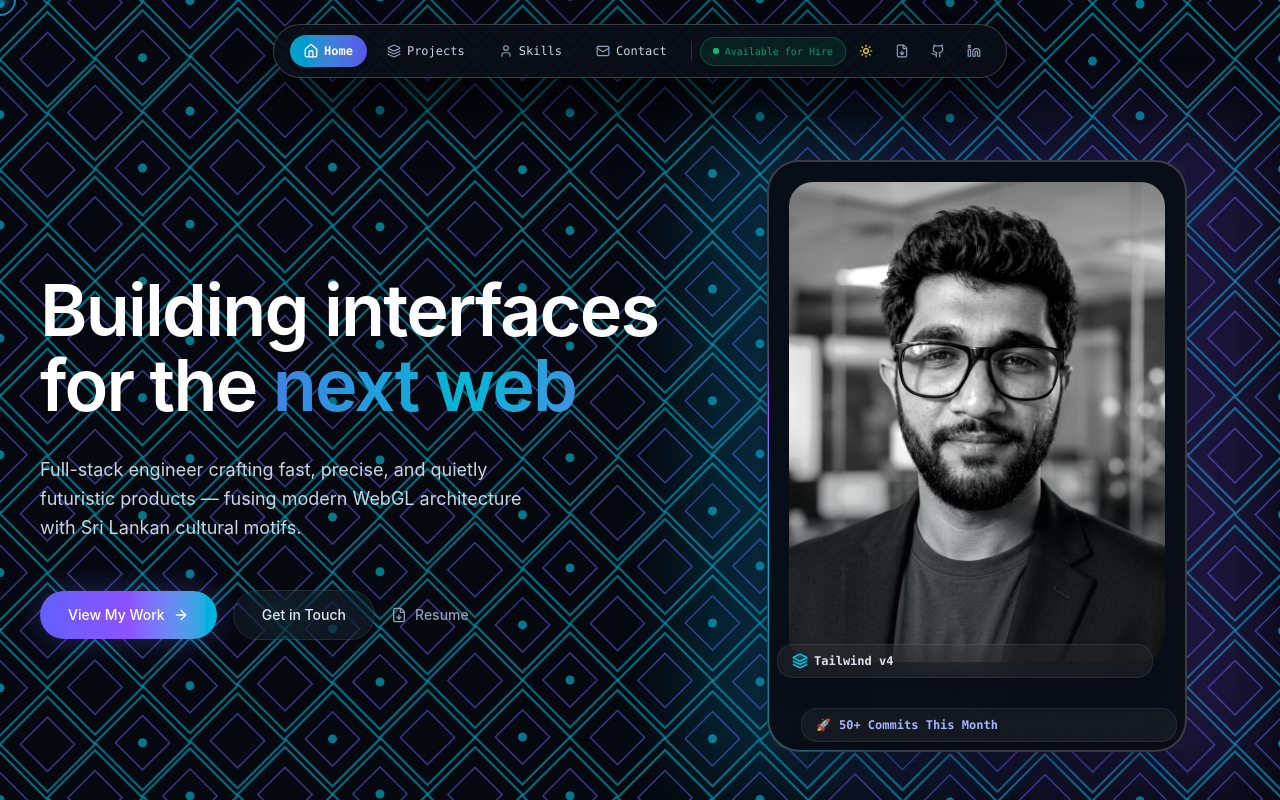
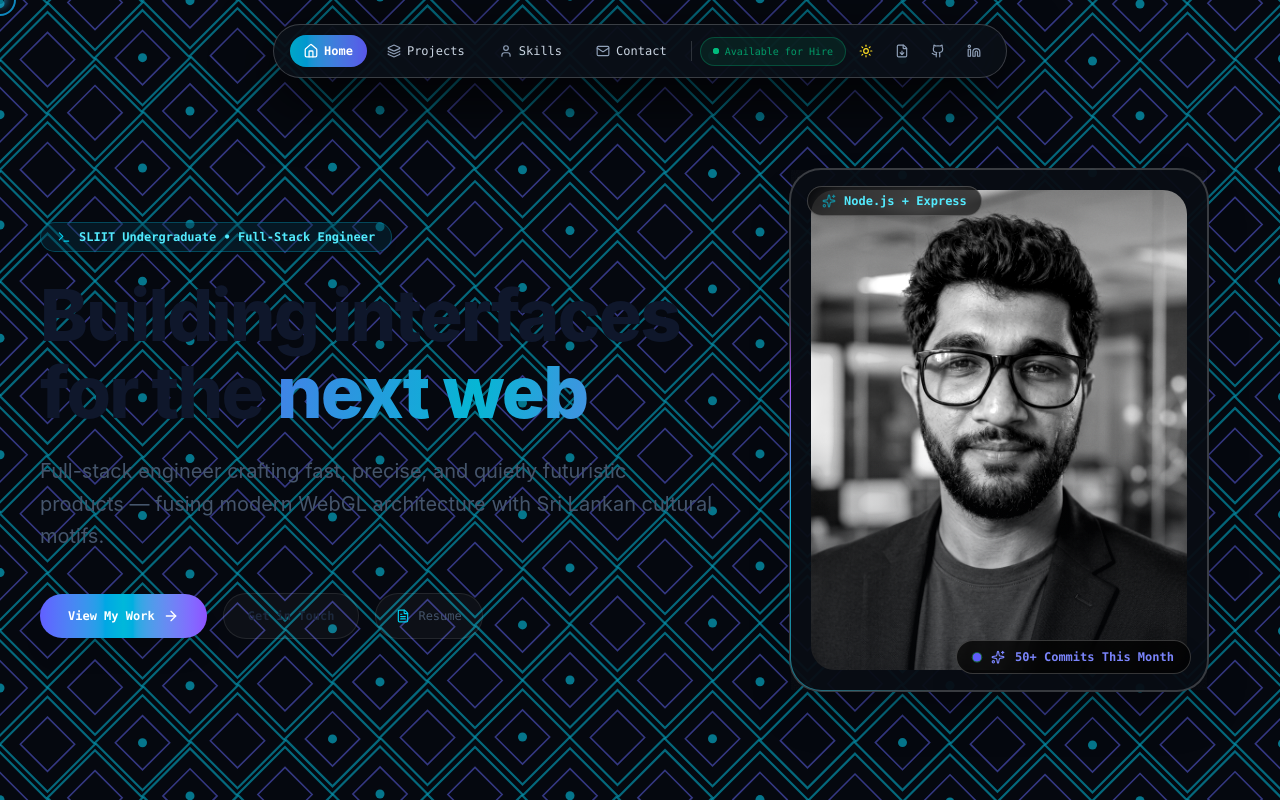
Before and after one commit to sasiruliyanage2004/portfolio-, a React (Vite) app: page / in a window 1280 px wide. Shown: the top 800 px of the page. Built offline with nearby package versions, Linux system fonts and the light colour scheme.

Commit message:
fix_remove_square_backdrop_glow_box_from_behind_hero_portrait_card

```diff
--- a/src/components/cyber/HeroCyber.jsx
+++ b/src/components/cyber/HeroCyber.jsx
@@ -1,20 +1,22 @@
-import { useRef, useState, useEffect } from "react";
-import { motion, AnimatePresence, useMotionValue, useSpring, useScroll, useTransform } from "framer-motion";
-import { ArrowRight, FileDown, Code2, Star, Sparkles, Terminal, Atom, Zap, Layers } from "lucide-react";
+import { useState, useEffect, useRef } from "react";
+import { motion, AnimatePresence, useScroll, useTransform, useMotionValue, useSpring } from "framer-motion";
+import { ArrowRight, FileText, Code2, Sparkles, Terminal, Activity, CheckCircle2 } from "lucide-react";
 
-function MagneticButton({ children, className = "", ...props }) {
+function TiltCard({ children, className = "" }) {
   const ref = useRef(null);
   const x = useMotionValue(0);
   const y = useMotionValue(0);
-  const springX = useSpring(x, { stiffness: 300, damping: 20 });
-  const springY = useSpring(y, { stiffness: 300, damping: 20 });
+
+  const rx = useSpring(y, { stiffness: 200, damping: 20 });
+  const ry = useSpring(x, { stiffness: 200, damping: 20 });
 
   const handleMove = (e) => {
+    if (!ref.current) return;
     const rect = ref.current.getBoundingClientRect();
-    const relX = e.clientX - (rect.left + rect.width / 2);
-    const relY = e.clientY - (rect.top + rect.height / 2);
-    x.set(relX * 0.25);
-    y.set(relY * 0.25);
+    const px = (e.clientX - rect.left) / rect.width;
+    const py = (e.clientY - rect.top) / rect.height;
+    x.set((px - 0.5) * 14);
+    y.set((0.5 - py) * 14);
   };
 
   const handleLeave = () => {
@@ -23,216 +25,170 @@ function MagneticButton({ children, className = "", ...props }) {
   };
 
   return (
-    <motion.button
-      ref={ref}
-      onMouseMove={handleMove}
-      onMouseLeave={handleLeave}
-      style={{ x: springX, y: springY }}
-      whileTap={{ scale: 0.96 }}
-      className={className}
-      {...props}
-    >
-      {children}
-    </motion.button>
-  );
-}
-
-function TiltCard({ children, className = "" }) {
-  const ref = useRef(null);
-  const rotateX = useMotionValue(0);
-  const rotateY = useMotionValue(0);
-  const springRX = useSpring(rotateX, { stiffness: 150, damping: 18 });
-  const springRY = useSpring(rotateY, { stiffness: 150, damping: 18 });
-  const [spot, setSpot] = useState({ x: 50, y: 50 });
-
-  const handleMove = (e) => {
-    const rect = ref.current.getBoundingClientRect();
-    const px = (e.clientX - rect.left) / rect.width;
-    const py = (e.clientY - rect.top) / rect.height;
-    rotateY.set((px - 0.5) * 12);
-    rotateX.set((0.5 - py) * 12);
-    setSpot({ x: px * 100, y: py * 100 });
-  };
-
-  const handleLeave = () => {
-    rotateX.set(0);
-    rotateY.set(0);
-  };
-
-  return (
     <motion.div
       ref={ref}
       onMouseMove={handleMove}
       onMouseLeave={handleLeave}
-      style={{ rotateX: springRX, rotateY: springRY, transformPerspective: 900 }}
+      style={{ rotateX: rx, rotateY: ry, transformPerspective: 1000 }}
       className={className}
     >
-      <div
-        className="pointer-events-none absolute inset-0 rounded-[inherit] opacity-0 transition-opacity duration-300 group-hover:opacity-100"
-        style={{
-          background: `radial-gradient(360px circle at ${spot.x}% ${spot.y}%, rgba(6,182,212,0.18), transparent 65%)`,
-        }}
-      />
       {children}
     </motion.div>
   );
 }
 
-const TECH_STACK = [
-  { label: "React 19", icon: Atom },
-  { label: "Vite 8", icon: Zap },
-  { label: "Tailwind v4", icon: Layers },
-  { label: "Framer Motion", icon: Sparkles },
-  { label: "Node.js", icon: Terminal },
+const TECH_BADGES = [
+  "React 19 + Vite 8",
+  "Tailwind CSS v4",
+  "Node.js + Express",
+  "Python + FastAPI",
+  "Framer Motion",
 ];
 
 function CyclingTechBadge() {
   const [index, setIndex] = useState(0);
-  const [isPaused, setIsPaused] = useState(false);
 
   useEffect(() => {
-    if (isPaused) return;
     const timer = setInterval(() => {
-      setIndex((prev) => (prev + 1) % TECH_STACK.length);
-    }, 2500);
+      setIndex((prev) => (prev + 1) % TECH_BADGES.length);
+    }, 2800);
     return () => clearInterval(timer);
-  }, [isPaused]);
-
-  const CurrentIcon = TECH_STACK[index].icon;
+  }, []);
 
   return (
-    <div
-      onMouseEnter={() => setIsPaused(true)}
-      onMouseLeave={() => setIsPaused(false)}
-      className="glass-panel noise-overlay absolute -top-3 -left-3 flex items-center gap-1.5 px-3.5 py-2 rounded-2xl shadow-xl animate-float-chip cursor-pointer select-none z-20 border border-white/20"
-    >
+    <div className="absolute top-4 left-4 z-20 overflow-hidden rounded-full border border-white/20 bg-black/60 px-3.5 py-1.5 backdrop-blur-md shadow-lg">
       <AnimatePresence mode="wait">
         <motion.div
-          key={TECH_STACK[index].label}
-          initial={{ y: 8, opacity: 0 }}
-          animate={{ y: 0, opacity: 1 }}
-          exit={{ y: -8, opacity: 0 }}
-          transition={{ duration: 0.35, ease: "easeInOut" }}
-          className="flex items-center gap-1.5"
+          key={TECH_BADGES[index]}
+          initial={{ opacity: 0, y: 10 }}
+          animate={{ opacity: 1, y: 0 }}
+          exit={{ opacity: 0, y: -10 }}
+          transition={{ duration: 0.3 }}
+          className="flex items-center gap-2 font-mono text-xs font-semibold text-cyan-300"
         >
-          <CurrentIcon className="h-4 w-4 text-cyan-400 fill-cyan-400/20" />
-          <span className="font-mono text-xs font-semibold whitespace-nowrap">
-            {TECH_STACK[index].label}
-          </span>
+          <Sparkles className="h-3.5 w-3.5 text-cyan-400 animate-pulse" />
+          <span>{TECH_BADGES[index]}</span>
         </motion.div>
       </AnimatePresence>
     </div>
   );
 }
 
-const HERO_STATUSES = [
-  { label: "Available for Hire", icon: "🟢", color: "text-emerald-300" },
-  { label: "Coding: React 19 + Node", icon: "⚡", color: "text-cyan-300" },
-  { label: "50+ Commits This Month", icon: "🚀", color: "text-indigo-300" },
+const LIVE_STATUSES = [
+  { text: "Available for Hire", icon: CheckCircle2, color: "text-emerald-400", dot: "bg-emerald-500" },
+  { text: "Coding: React 19 + Node", icon: Activity, color: "text-cyan-400", dot: "bg-cyan-500" },
+  { text: "50+ Commits This Month", icon: Sparkles, color: "text-indigo-400", dot: "bg-indigo-500" },
 ];
 
 function CyclingStatusBadge() {
-  const [index, setIndex] = useState(0);
+  const [statusIdx, setStatusIdx] = useState(0);
 
   useEffect(() => {
     const timer = setInterval(() => {
-      setIndex((prev) => (prev + 1) % HERO_STATUSES.length);
+      setStatusIdx((prev) => (prev + 1) % LIVE_STATUSES.length);
     }, 3000);
     return () => clearInterval(timer);
   }, []);
 
-  const current = HERO_STATUSES[index];
+  const current = LIVE_STATUSES[statusIdx];
+  const IconComponent = current.icon;
 
   return (
-    <div className="glass-panel noise-overlay absolute -bottom-3 -right-3 flex items-center gap-2 px-3.5 py-2 rounded-2xl shadow-xl z-20 border border-white/20 select-none">
-      <span className="text-xs">{current.icon}</span>
+    <div className="absolute bottom-4 right-4 z-20 overflow-hidden rounded-full border border-white/20 bg-black/75 px-4 py-2 backdrop-blur-md shadow-2xl">
       <AnimatePresence mode="wait">
-        <motion.span
-          key={current.label}
-          initial={{ y: 6, opacity: 0 }}
-          animate={{ y: 0, opacity: 1 }}
-          exit={{ y: -6, opacity: 0 }}
-          transition={{ duration: 0.3 }}
-          className={`font-mono text-xs font-semibold whitespace-nowrap ${current.color}`}
+        <motion.div
+          key={current.text}
+          initial={{ opacity: 0, y: 12 }}
+          animate={{ opacity: 1, y: 0 }}
+          exit={{ opacity: 0, y: -12 }}
+          transition={{ duration: 0.35, ease: "easeOut" }}
+          className="flex items-center gap-2.5 font-mono text-xs font-semibold text-white whitespace-nowrap"
         >
-          {current.label}
-        </motion.span>
+          <span className="relative flex h-2 w-2">
+            <span className={`pulse-dot absolute inline-flex h-full w-full rounded-full ${current.dot}`} />
+            <span className={`relative inline-flex h-2 w-2 rounded-full ${current.dot}`} />
+          </span>
+          <IconComponent className={`h-3.5 w-3.5 ${current.color}`} />
+          <span className={current.color}>{current.text}</span>
+        </motion.div>
       </AnimatePresence>
     </div>
   );
 }
 
-export default function HeroCyber() {
-  const { scrollY } = useScroll();
+export default function HeroCyber({ culturalTheme }) {
+  const targetRef = useRef(null);
 
-  // Scroll-driven transforms for Portrait Image Card
-  const avatarScale = useTransform(scrollY, [0, 500], [1, 0.84]);
-  const avatarY = useTransform(scrollY, [0, 500], [0, 45]);
-  const avatarOpacity = useTransform(scrollY, [0, 500], [1, 0.8]);
+  const { scrollYProgress } = useScroll({
+    target: targetRef,
+    offset: ["start start", "end start"],
+  });
 
-  // Scroll-driven transforms for Hero Text Column
-  const heroTextScale = useTransform(scrollY, [0, 500], [1, 0.88]);
-  const heroTextY = useTransform(scrollY, [0, 500], [0, 40]);
-  const heroTextOpacity = useTransform(scrollY, [0, 500], [1, 0.75]);
+  const heroY = useTransform(scrollYProgress, [0, 1], ["0%", "30%"]);
+  const heroOpacity = useTransform(scrollYProgress, [0, 0.7], [1, 0]);
+
+  const avatarY = useTransform(scrollYProgress, [0, 1], ["0%", "15%"]);
+  const avatarScale = useTransform(scrollYProgress, [0, 1], [1, 0.95]);
+  const avatarOpacity = useTransform(scrollYProgress, [0, 0.8], [1, 0.3]);
 
   return (
     <section
+      ref={targetRef}
       id="home"
-      className="relative min-h-screen w-full overflow-hidden bg-transparent flex items-center pt-24 sm:pt-28 lg:pt-32 pb-16"
+      className="relative min-h-screen w-full overflow-hidden bg-transparent pt-32 pb-20 lg:pt-40 lg:pb-32 flex items-center justify-center"
     >
-      <div className="relative z-10 mx-auto grid w-full max-w-7xl grid-cols-1 gap-8 px-6 py-4 sm:py-6 lg:grid-cols-[1.1fr_0.9fr] lg:items-center lg:px-10">
-        {/* Left Column — Text Intro */}
-        <motion.div style={{ scale: heroTextScale, y: heroTextY, opacity: heroTextOpacity }}>
-          <motion.h1
-            initial={{ opacity: 0, y: 18 }}
+      <div className="mx-auto max-w-7xl px-6 lg:px-10 w-full relative z-10">
+        <div className="grid grid-cols-1 items-center gap-12 lg:grid-cols-12 lg:gap-8">
+          {/* Left Column — Text & CTAs */}
+          <motion.div
+            style={{ y: heroY, opacity: heroOpacity }}
+            initial={{ opacity: 0, y: 20 }}
             animate={{ opacity: 1, y: 0 }}
-            transition={{ duration: 0.7 }}
-            className="text-5xl font-semibold leading-[1.05] tracking-tight text-white sm:text-6xl lg:text-7xl"
+            transition={{ duration: 0.8, ease: "easeOut" }}
+            className="lg:col-span-7 space-y-6"
           >
-            Building interfaces
-            <br />
-            for the <span className="text-gradient">next web</span>
-          </motion.h1>
+            {/* Tagline Badge */}
+            <div className="inline-flex items-center gap-2 rounded-full border border-cyan-500/30 bg-cyan-950/40 px-4 py-1.5 font-mono text-xs font-semibold text-cyan-300 shadow-md">
+              <Terminal className="h-3.5 w-3.5 text-cyan-400" />
+              <span>SLIIT Undergraduate • Full-Stack Engineer</span>
+            </div>
 
-          <motion.p
-            initial={{ opacity: 0, y: 18 }}
-            animate={{ opacity: 1, y: 0 }}
-            transition={{ duration: 0.7, delay: 0.15 }}
-            className="mt-8 max-w-lg text-lg leading-relaxed text-slate-300"
+            {/* Main Headline */}
+            <h1 className="text-5xl font-extrabold tracking-tight text-slate-900 dark:text-white sm:text-6xl lg:text-7xl leading-[1.08]">
+              Building interfaces for the <span className="text-gradient">next web</span>
+            </h1>
+
+            {/* Bio Subtitle */}
+            <p className="text-lg text-slate-600 dark:text-slate-300 sm:text-xl font-normal leading-relaxed max-w-2xl">
+              Full-stack engineer crafting fast, precise, and quietly futuristic products — fusing modern WebGL architecture with Sri Lankan cultural motifs.
+            </p>
+
+            {/* Call To Action Buttons */}
+            <div className="flex flex-wrap items-center gap-4 pt-4">
+              <a
+                href="#projects"
+                className="group relative inline-flex items-center gap-2 overflow-hidden rounded-full bg-gradient-to-r from-indigo-500 via-cyan-500 to-violet-500 px-7 py-3.5 font-mono text-xs font-bold text-white shadow-xl transition-all hover:shadow-cyan-500/25 cursor-pointer"
               >
-            Full-stack engineer crafting fast, precise, and quietly futuristic
-            products — fusing modern WebGL architecture with Sri Lankan cultural motifs.
-          </motion.p>
+                <span>View My Work</span>
+                <ArrowRight className="h-4 w-4 transition-transform group-hover:translate-x-1" />
+              </a>
 
-          <motion.div
-            initial={{ opacity: 0, y: 18 }}
-            animate={{ opacity: 1, y: 0 }}
-            transition={{ duration: 0.7, delay: 0.3 }}
-            className="mt-12 flex flex-wrap items-center gap-4"
+              <a
+                href="#contact"
+                className="glass-panel inline-flex items-center gap-2 rounded-full px-6 py-3.5 font-mono text-xs font-bold text-slate-800 dark:text-slate-200 transition-all hover:border-cyan-400/50 hover:text-cyan-400 cursor-pointer"
               >
-            {/* Primary CTA (Gradient Sheen Sweep) */}
-            <MagneticButton className="group relative inline-flex items-center gap-2 overflow-hidden rounded-full bg-gradient-to-r from-indigo-500 via-violet-500 to-cyan-500 px-7 py-3.5 text-sm font-medium text-white shadow-[0_0_30px_rgba(99,102,241,0.35)] transition-shadow hover:shadow-[0_0_45px_rgba(99,102,241,0.55)] cursor-pointer">
-              <span className="relative z-10 flex items-center gap-2">
-                View My Work
-                <ArrowRight className="h-4 w-4 transition-transform duration-300 group-hover:translate-x-1.5" />
-              </span>
-              <span className="absolute inset-0 -translate-x-full group-hover:translate-x-full transition-transform duration-700 ease-out bg-gradient-to-r from-transparent via-white/25 to-transparent pointer-events-none" />
-            </MagneticButton>
-
-            {/* Secondary CTA (Ghost/Outline Style) */}
-            <MagneticButton className="glass-panel inline-flex items-center gap-2 rounded-full px-7 py-3.5 text-sm font-medium text-slate-200 border border-slate-300/30 dark:border-white/20 hover:bg-indigo-500/10 hover:border-indigo-500/40 hover:text-cyan-300 transition-all cursor-pointer bg-transparent">
-              Get in Touch
-            </MagneticButton>
+                <span>Get in Touch</span>
+              </a>
 
               <a
                 href="/resume.pdf"
                 download="Sasiru_Liyanage_CV.pdf"
-              className="inline-flex items-center gap-2 text-sm font-medium text-slate-400 underline-offset-4 transition-colors hover:text-cyan-300 hover:underline"
+                className="glass-panel inline-flex items-center gap-2 rounded-full px-5 py-3.5 font-mono text-xs font-medium text-slate-600 dark:text-slate-400 transition-all hover:border-cyan-400/50 hover:text-white cursor-pointer"
               >
-              <FileDown className="h-4 w-4" />
-              Resume
+                <FileText className="h-3.5 w-3.5 text-cyan-400" />
+                <span>Resume</span>
               </a>
-          </motion.div>
+            </div>
           </motion.div>
 
           {/* Right Column — Portrait Image Card */}
@@ -241,12 +197,9 @@ export default function HeroCyber() {
             initial={{ opacity: 0, y: 24, scale: 0.95 }}
             animate={{ opacity: 1, y: 0, scale: 1 }}
             transition={{ duration: 0.8, delay: 0.2 }}
-          className="group relative flex justify-center [perspective:1000px] py-2 px-4"
+            className="lg:col-span-5 group relative flex justify-center [perspective:1000px] py-2 px-4"
           >
-          {/* Soft Outer Embedded Halo Glow Aura */}
-          <div className="absolute -inset-2 bg-gradient-to-r from-cyan-500/30 via-indigo-500/30 to-violet-500/30 rounded-[2.2rem] blur-2xl opacity-70 scale-105 pointer-events-none" />
-
-          {/* Main 3D Card Container */}
+            {/* Main 3D Card Container (Clean without square backdrop glow) */}
             <TiltCard className="hero-portrait-card noise-overlay relative w-full max-w-[420px] rounded-[2rem] p-4 sm:p-5 shadow-2xl transition-all duration-500">
               <span className="border-beam" aria-hidden="true" />
 
@@ -263,20 +216,12 @@ export default function HeroCyber() {
               {/* Cycling Tech Stack Badge */}
               <CyclingTechBadge />
 
-            {/* Orbiting Glass Chip Badge 2 — Live Status Badge */}
+              {/* Cycling Live Availability Status Badge */}
               <CyclingStatusBadge />
             </TiltCard>
           </motion.div>
         </div>
-
-      <motion.div
-        initial={{ opacity: 0 }}
-        animate={{ opacity: 1 }}
-        transition={{ delay: 1 }}
-        className="absolute bottom-8 left-1/2 z-10 -translate-x-1/2 font-mono text-[10px] tracking-[0.3em] text-slate-600"
-      >
-        SCROLL
-      </motion.div>
+      </div>
     </section>
   );
 }
```
Lines whose indentation alone changed are shown as unchanged.
